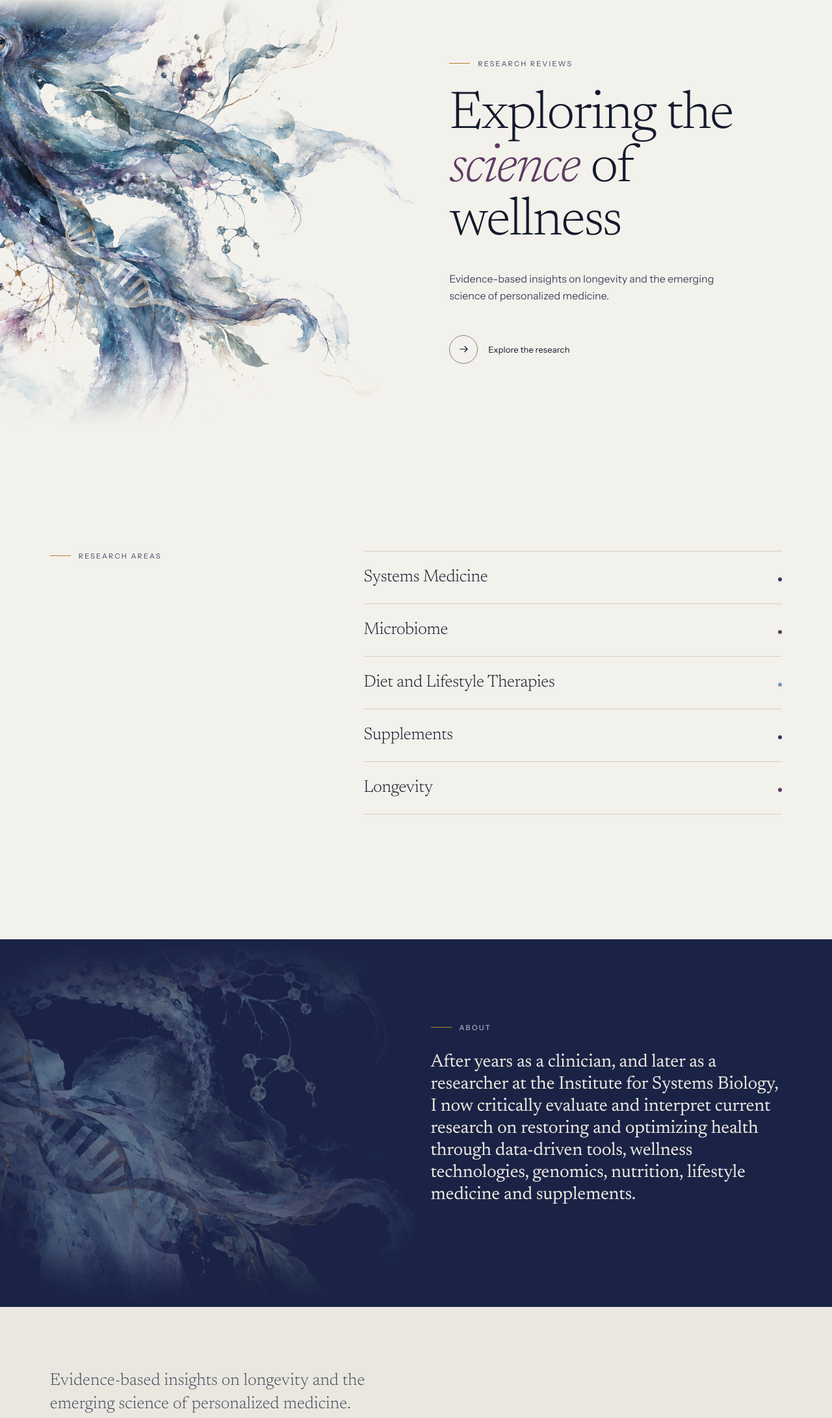
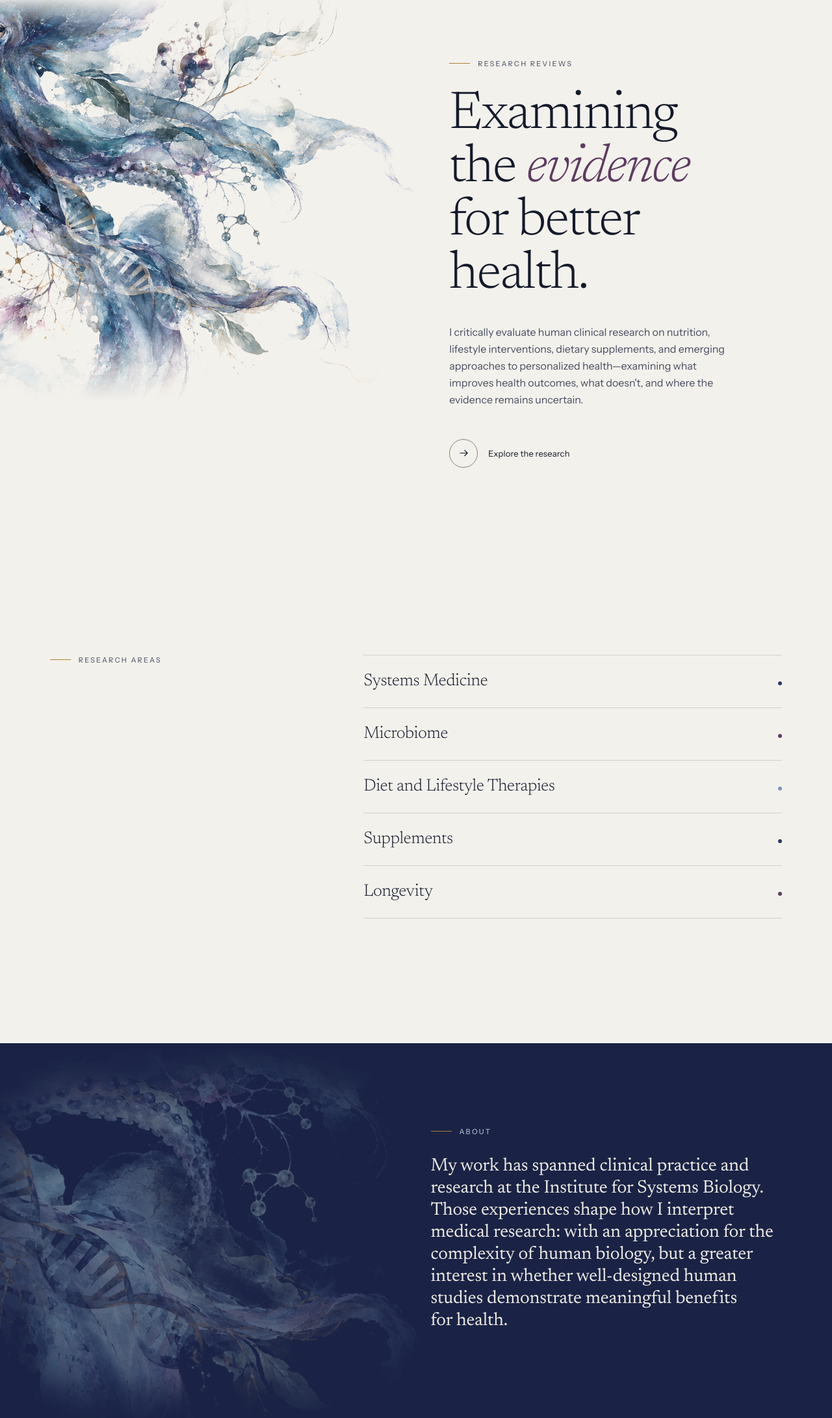
Before and after one commit to ka-jade/trial-claude-website, a plain HTML site: page index.html in a window 1280 px wide. Shown: the part 94-2277 px from the top of the page at 65% size. Drawn offline with Linux system fonts and the light colour scheme.

Commit message:
Publish approved homepage refinement

```diff
--- /dev/null
+++ b/homepage.css
@@ -0,0 +1,10 @@
+@media (min-width: 821px) {
+  #kj-home .kj-hero > .kj-hero-art {
+    bottom: auto;
+    height: clamp(560px, 78vh, 820px);
+  }
+}
+
+#kj-home-about-copy {
+  text-wrap: pretty;
+}
--- a/index.html
+++ b/index.html
@@ -6,8 +6,9 @@
   <title>Kathleen Jade</title>
   <meta name="description" content="Evidence-based insights on longevity and the emerging science of personalized medicine.">
   <link rel="stylesheet" href="design-system.css">
+  <link rel="stylesheet" href="homepage.css">
 </head>
-<body>
+<body id="kj-home">
 
   <header class="kj kj-header">
     <a class="kj-mark" href="index.html"><span class="kj-mark-kj" aria-hidden="true">KJ</span><span class="kj-mark-name">Kathleen Jade</span></a>
@@ -22,8 +23,8 @@
       </div>
       <div class="kj-hero-text">
         <p class="kj-eyebrow"><span class="kj-eyebrow-rule"></span><span class="kj-eyebrow-lines"><span>Research reviews</span></span></p>
-        <h1 class="kj-hero-title">Exploring the <em>science</em> of wellness</h1>
-        <p class="kj-hero-lede">Evidence-based insights on longevity and the emerging science of personalized medicine.</p>
+        <h1 class="kj-hero-title">Examining the <em>evidence</em> for better health.</h1>
+        <p class="kj-hero-lede">I critically evaluate human clinical research on nutrition, lifestyle interventions, dietary supplements, and emerging approaches to personalized health—examining what improves health outcomes, what doesn't, and where the evidence remains uncertain.</p>
         <div class="kj-hero-action">
           <a class="kj kj-arrow" href="#topics">
             <span class="kj-arrow-disc" aria-hidden="true"><svg viewBox="0 0 16 16" fill="none" stroke="currentColor" stroke-width="1.25" stroke-linecap="round" stroke-linejoin="round"><path d="M2 8h12M9.5 3.5 14 8l-4.5 4.5"/></svg></span>
@@ -56,14 +57,14 @@
       <div class="kj-deep-art" aria-hidden="true"><img class="kj-art" src="images/octopus-detail-tentacles-deep.webp" alt=""></div>
       <div class="kj-deep-inner kj-at-right">
         <p class="kj kj-eyebrow"><span class="kj-eyebrow-rule"></span><span class="kj-eyebrow-lines"><span>About</span></span></p>
-        <p class="t-title" style="max-width: var(--measure-lede)">After years as a clinician, and later as a researcher at the Institute for Systems Biology, I now critically evaluate and interpret current research on restoring and optimizing health through data-driven tools, wellness technologies, genomics, nutrition, lifestyle medicine and supplements.</p>
+        <p id="kj-home-about-copy" class="t-title" style="max-width: var(--measure-lede)">My work has spanned clinical practice and research at the Institute for Systems Biology. Those experiences shape how I interpret medical research: with an appreciation for the complexity of human biology, but a greater interest in whether well-designed human studies demonstrate meaningful benefits for health.</p>
       </div>
     </section>
 
   </main>
 
   <footer class="kj kj-footer">
-    <p class="kj-footer-statement">Evidence-based insights on longevity and the emerging science of personalized medicine.</p>
+    <p class="kj-footer-statement">Critical perspectives on research for better health.</p>
     <div class="kj-footer-base"><span>© Kathleen Jade</span><span>Interpretation of medical research is for educational purposes only and does not constitute medical advice.</span></div>
   </footer>
 
```
